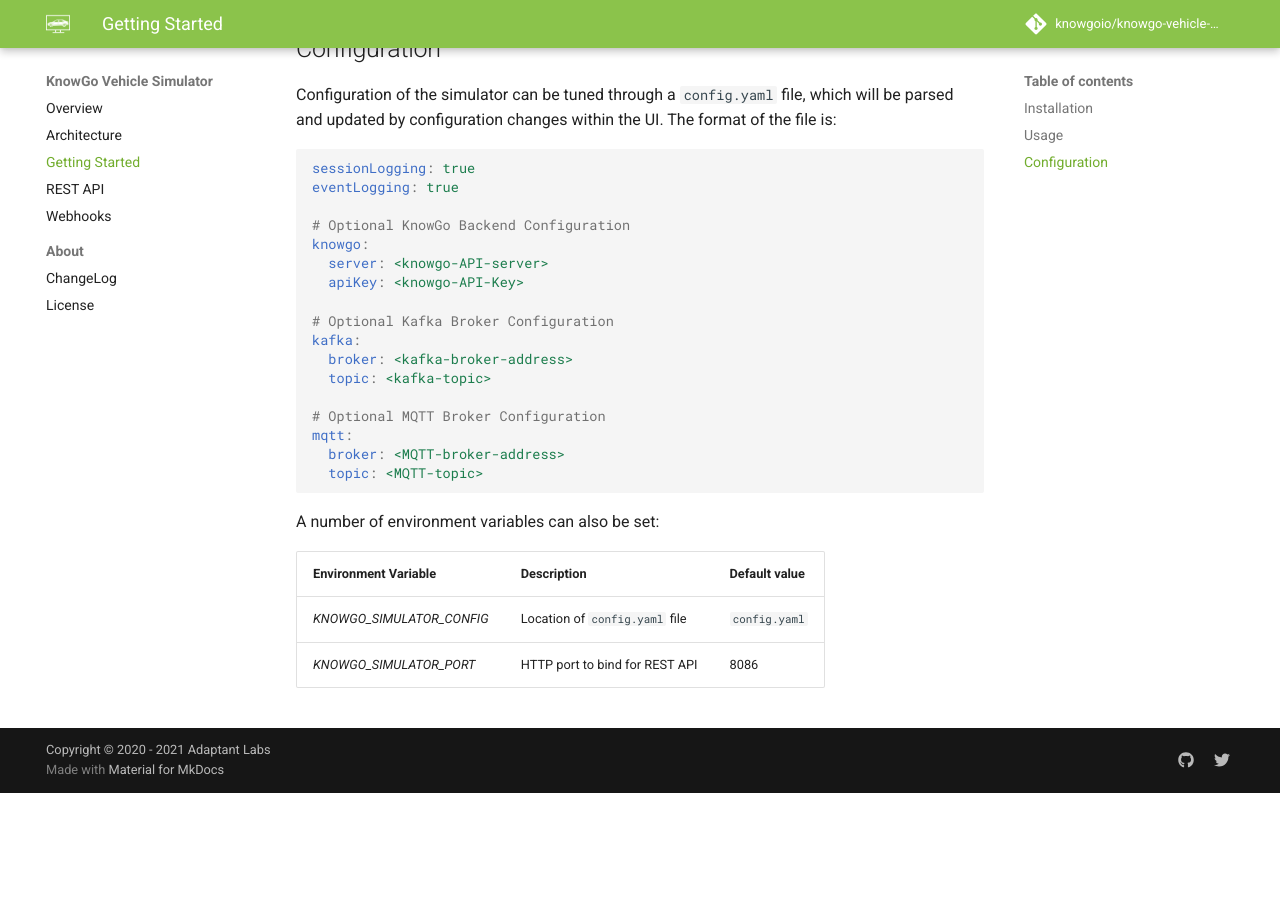
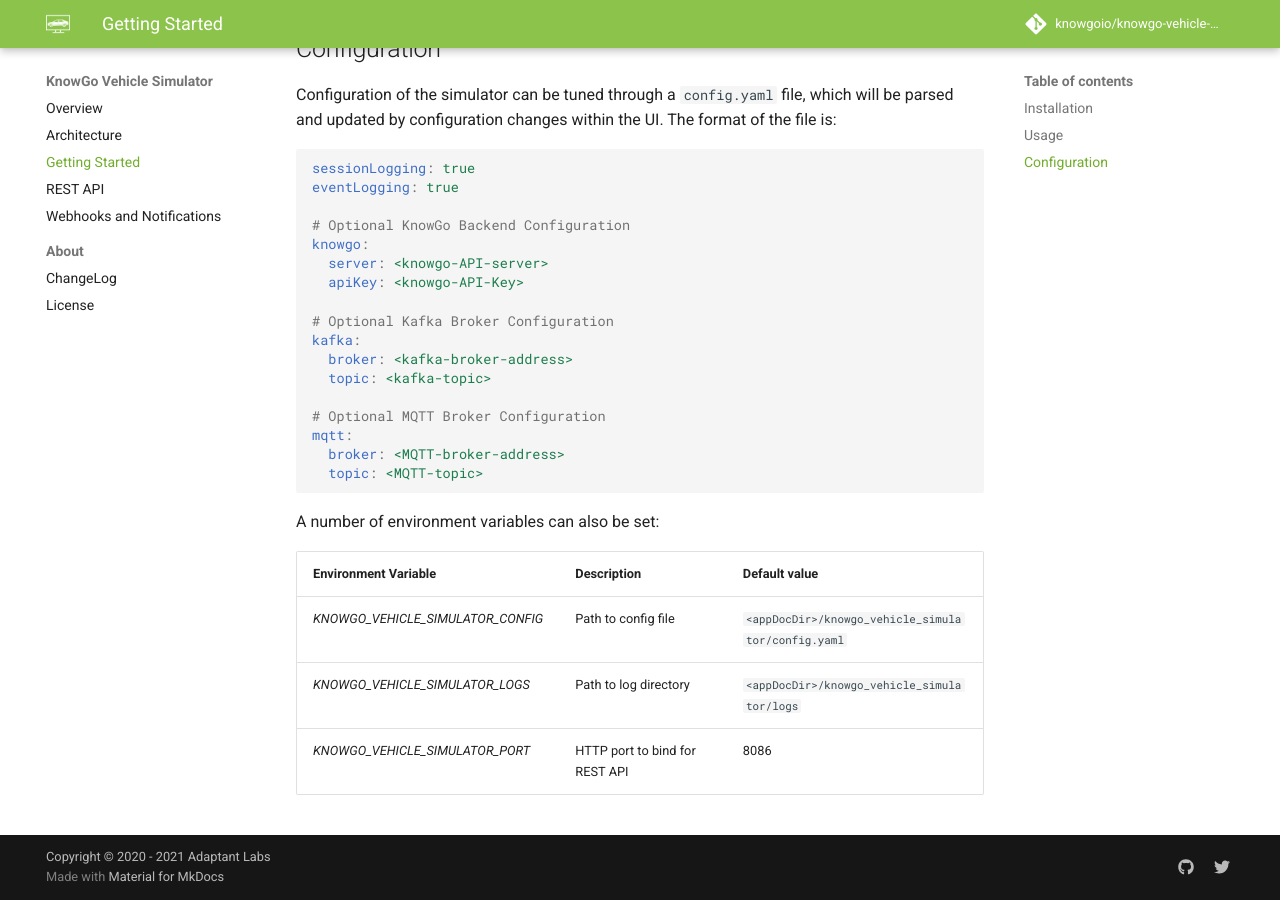
Before and after one commit to knowgoio/knowgo-vehicle-simulator, an MkDocs documentation site: the page built from docs/getting-started.md, in a window 1280 px wide and 900 px high, scrolled down 1010 px. Built offline with MkDocs 1.6.1 and Material for MkDocs 9.7.7, drawn with Linux system fonts in a browser that asks for light colours; comment, search, counter and statistics services are not loaded; before the commit the page ends 1803 px from its top, so only the background shows below that.

Commit message:
Use path_provider for finding portable file storage location

```diff
--- a/docs/getting-started.md
+++ b/docs/getting-started.md
@@ -53,5 +53,6 @@
 
 Environment Variable | Description | Default value
 :-------------------|:-----------|:-------------
-*KNOWGO_SIMULATOR_CONFIG* | Location of `config.yaml` file | `config.yaml`
-*KNOWGO_SIMULATOR_PORT* | HTTP port to bind for REST API | 8086
+*KNOWGO_VEHICLE_SIMULATOR_CONFIG* | Path to config file | `<appDocDir>/knowgo_vehicle_simulator/config.yaml`
+*KNOWGO_VEHICLE_SIMULATOR_LOGS* | Path to log directory | `<appDocDir>/knowgo_vehicle_simulator/logs`
+*KNOWGO_VEHICLE_SIMULATOR_PORT* | HTTP port to bind for REST API | 8086
--- a/pubspec.yaml
+++ b/pubspec.yaml
@@ -28,6 +28,7 @@
   mqtt_client: ^8.1.0
   shelf_router: ^0.7.4
   http: ^0.12.2
+  path_provider: ^1.6.28
   # Kafka is presently holding back null safety
   kafka:
     git:
```
Also changed, not shown: README.md (+4 -3 lines), docs/index.md (+1 -1 lines), docs/webhooks.md (+2 -2 lines), docs/images/webhooks.png, 4 other files.
